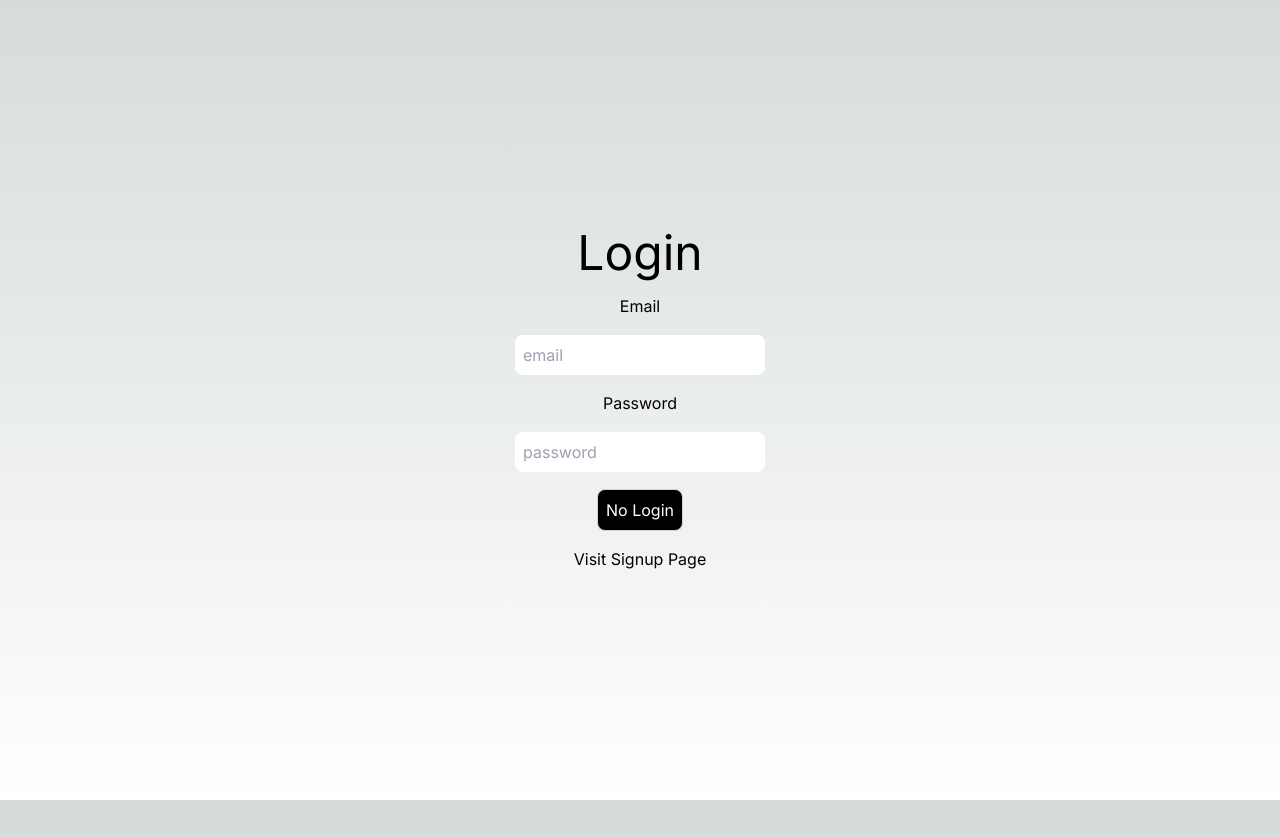
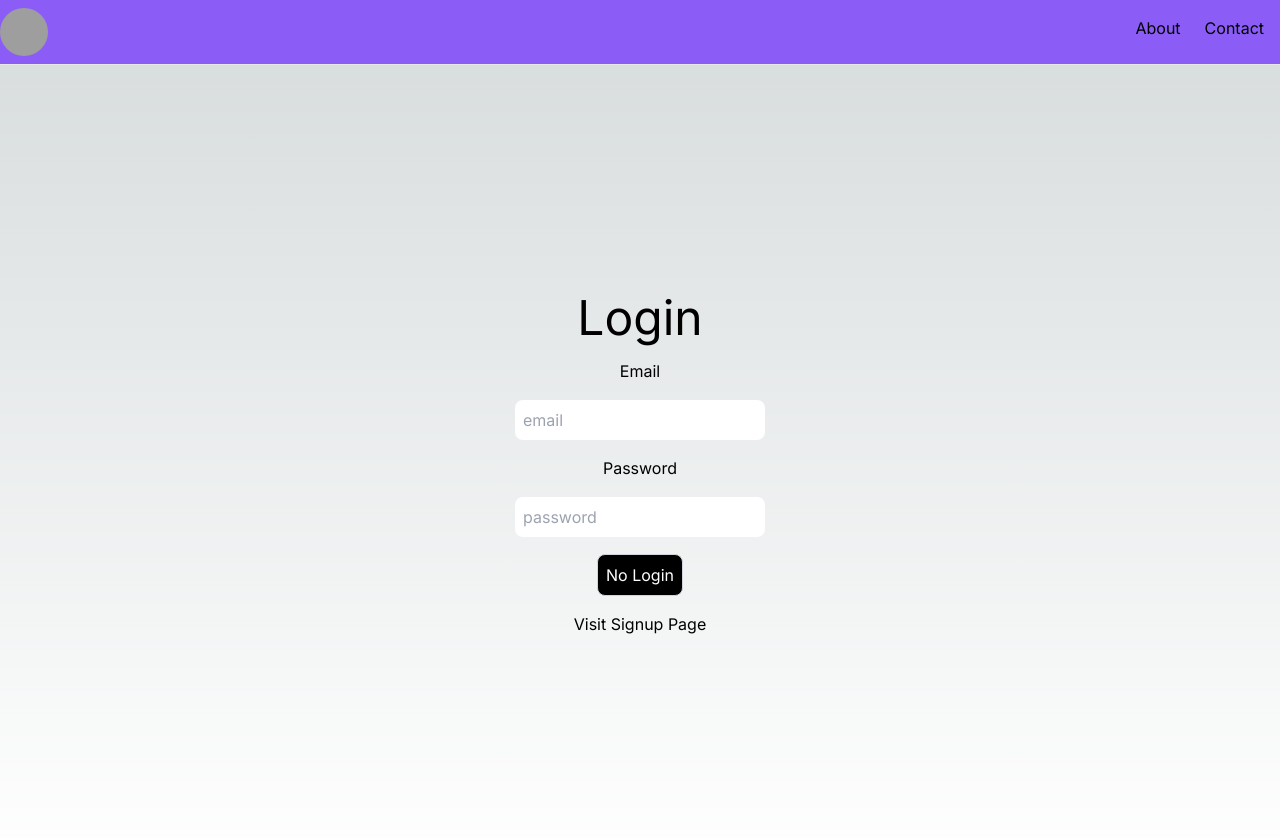
Before and after one commit to ankush-web-eng/Next-js-Project, a Next.js app: page /login in a window 1280 px wide. Shown: the top 838 px of the page. Before the commit the page ends 800 px from the top, so only its background shows below. Built offline with nearby package versions, Linux system fonts and the light colour scheme; grey boxes are pictures that could not be loaded.

Commit message:
env protection

```diff
--- a/src/app/login/page.jsx
+++ b/src/app/login/page.jsx
@@ -4,6 +4,7 @@ import Link from 'next/link'
 import  axios  from 'axios'
 import { useRouter } from 'next/navigation'
 import toast from 'react-hot-toast'
+import Header from '@/components/navbar'
 
 export default function LoginPage(){
     const router  = useRouter()
@@ -40,6 +41,8 @@ export default function LoginPage(){
       }, [user]);
 
     return (
+        <>
+        <Header />
         <div className='h-screen flex-col flex justify-center items-center '>
             <h1 className='text-5xl'>
             {loading?"processing" : "Login"}
@@ -70,5 +73,6 @@ export default function LoginPage(){
              hover:bg-white active:bg-red-500 hover:text-black' >{buttonDisabled?"No Login":"Login"}</button>
             <Link href="/signup" >Visit Signup Page</Link>
         </div>
+        </>
     )
 }
--- /dev/null
+++ b/src/components/navbar.jsx
@@ -0,0 +1,26 @@
+"use client"
+import React from "react";
+
+export default function Header() {
+
+  return (
+    <>
+      <nav className="bg-violet-500 flex justify-between h-16">
+        <img
+          className="h-12 w-12 rounded-full my-2"
+          src="https://encrypted-tbn0.gstatic.com/images?q=tbn:ANd9GcRotUMC3Rd-rdwJeBYxNiCG6e8RvB_Hq2706A&usqp=CAU"
+          alt=""
+        />
+        <ul className="flex justify-end space-x-6 ltr:px-3 my-4 mr-4">
+          <li>
+            About
+          </li>
+          <li>
+            Contact
+          </li>
+        </ul>
+      </nav>
+      <hr />
+    </>
+  );
+}
```
Also changed, not shown: 1 other file (tests, documents, lock files or other folders).
